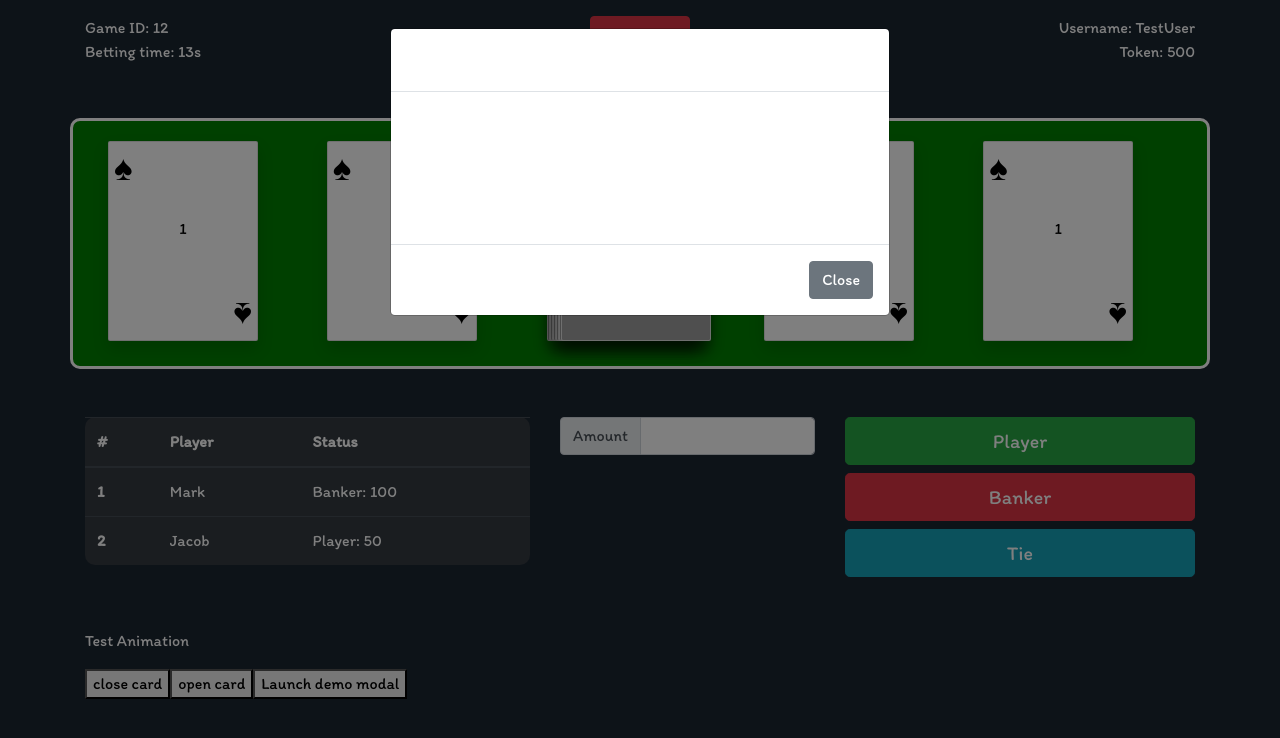
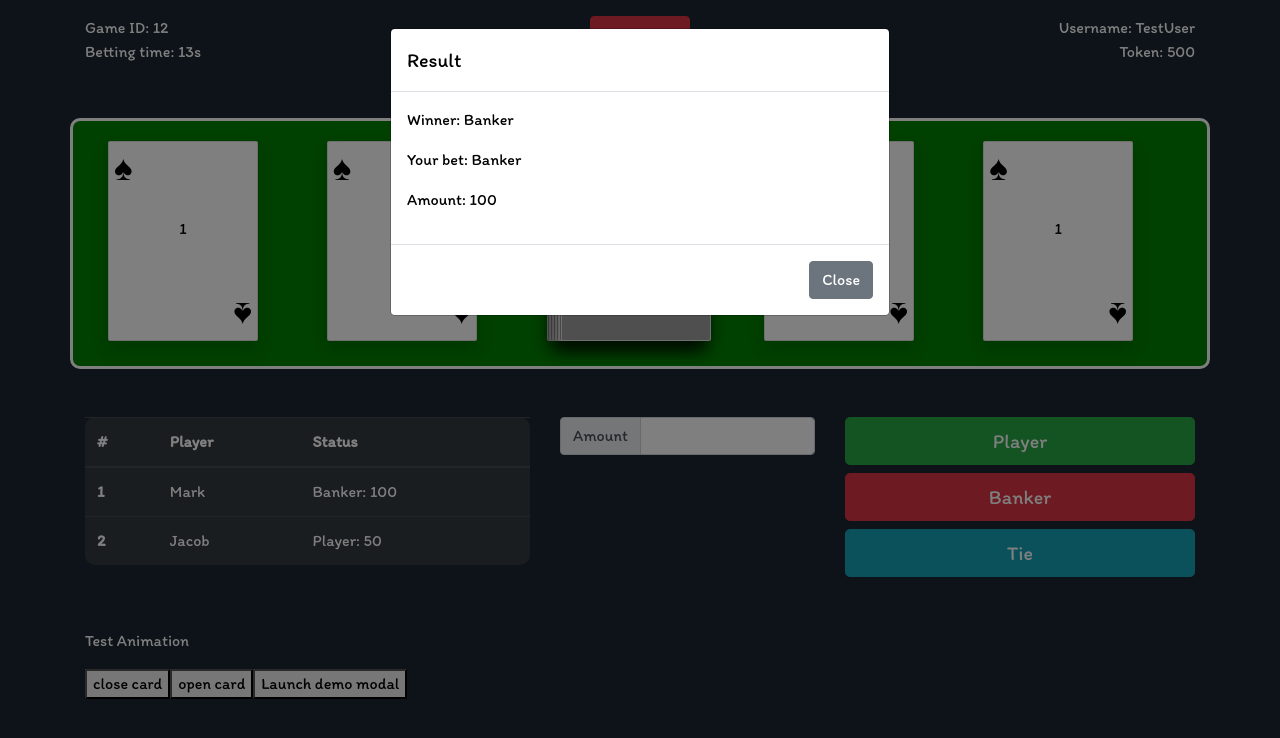
Before and after one commit to taan02991/baccarat, a Vue app in the folder vue/: page /game-playing/1 in a window 1280 px wide. Both pictures are taken after a click on the button "Launch demo modal". Shown: the top 738 px of the page. Built offline with nearby package versions, Linux system fonts and the light colour scheme; no server answers; grey boxes are pictures that could not be loaded.

Commit message:
refractor(GamePlaying): seperate Modal component

```diff
--- /dev/null
+++ b/vue/src/components/Modal.vue
@@ -0,0 +1,25 @@
+<template>
+    <div class="modal fade" id="modal" tabindex="-1">
+                <div class="modal-dialog">
+                    <div class="modal-content">
+                    <div class="modal-header">
+                        <h5 class="modal-title">Result</h5>
+                    </div>
+                    <div class="modal-body">
+                        <p>Winner: Banker</p>
+                        <p>Your bet: Banker</p>
+                        <p>Amount: 100</p>
+                    </div>
+                    <div class="modal-footer">
+                        <button type="button" class="btn btn-secondary" data-dismiss="modal">Close</button>
+                    </div>
+                    </div>
+                </div>
+    </div>
+</template>
+
+<style scoped>
+.modal-content {
+  color: black;
+}
+</style>
--- a/vue/src/components/UserList.vue
+++ b/vue/src/components/UserList.vue
@@ -26,8 +26,4 @@
 .table {
   border-radius: 10px;
 }
-
-.modal-content {
-  color: black;
-}
 </style>
--- a/vue/src/views/GamePlaying.vue
+++ b/vue/src/views/GamePlaying.vue
@@ -58,36 +58,21 @@
         <button @click='r=""; s=""'>close card</button>
         <button @click='r="1"; s="S"'>open card</button>
         <button type="button" @click='showModal'>Launch demo modal</button>
+        <Modal></Modal>
 
-        <!-- Modal -->
-        <div class="modal fade" id="modal" tabindex="-1">
-        <div class="modal-dialog">
-            <div class="modal-content">
-            <div class="modal-header">
-                <h5 class="modal-title">Result</h5>
-            </div>
-            <div class="modal-body">
-                <p>Winner: Banker</p>
-                <p>Your bet: Banker</p>
-                <p>Amount: 100</p>
-            </div>
-            <div class="modal-footer">
-                <button type="button" class="btn btn-secondary" data-dismiss="modal">Close</button>
-            </div>
-            </div>
-        </div>
-        </div>
     </div>
 </template>
 
 <script>
 import Card from "@/components/Card.vue";
 import UserList from "@/components/UserList.vue";
+import Modal from "@/components/Modal.vue";
 
 export default{
     components: {
         Card,
-        UserList
+        UserList,
+        Modal
     },
     data: function() {
         return {
@@ -114,5 +99,4 @@ export default{
     border-color: white;
     padding: 20px;
 }
-
 </style>
```
